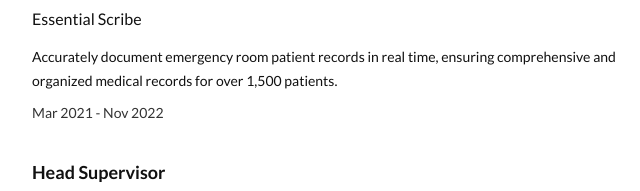
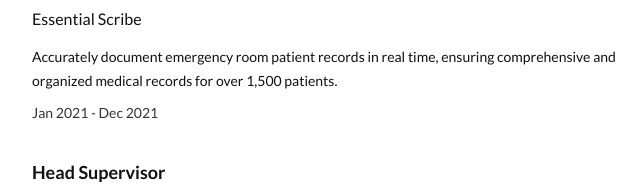
Before and after one commit to cseltzner/portfolio, a plain HTML site: page index.html in a window 1280 px wide. Shown: the part 3732-3923 px from the top of the page, 308-948 px from the left. Drawn offline with Linux system fonts and the light colour scheme.

Commit message:
Update Resume

```diff
--- a/index.html
+++ b/index.html
@@ -350,7 +350,7 @@
               <h4>Medical Scribe</h4>
               <p class="work__employer">Essential Scribe</p>
               <p class="work__description">Accurately document emergency room patient records in real time, ensuring comprehensive and organized medical records for over 1,500 patients.</p>
-              <div class="resume__year">Mar 2021 - Nov 2022</div>
+              <div class="resume__year">Jan 2021 - Dec 2021</div>
             </div>
             <div class="resume__work-experience">
               <h4>Head Supervisor</h4>
```
Also changed, not shown: 1 other file.
